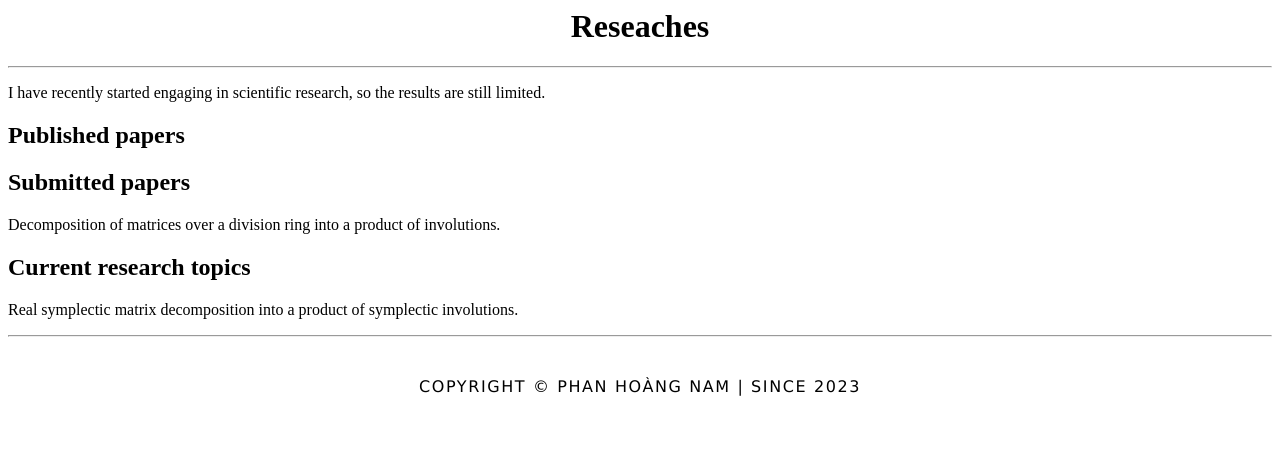
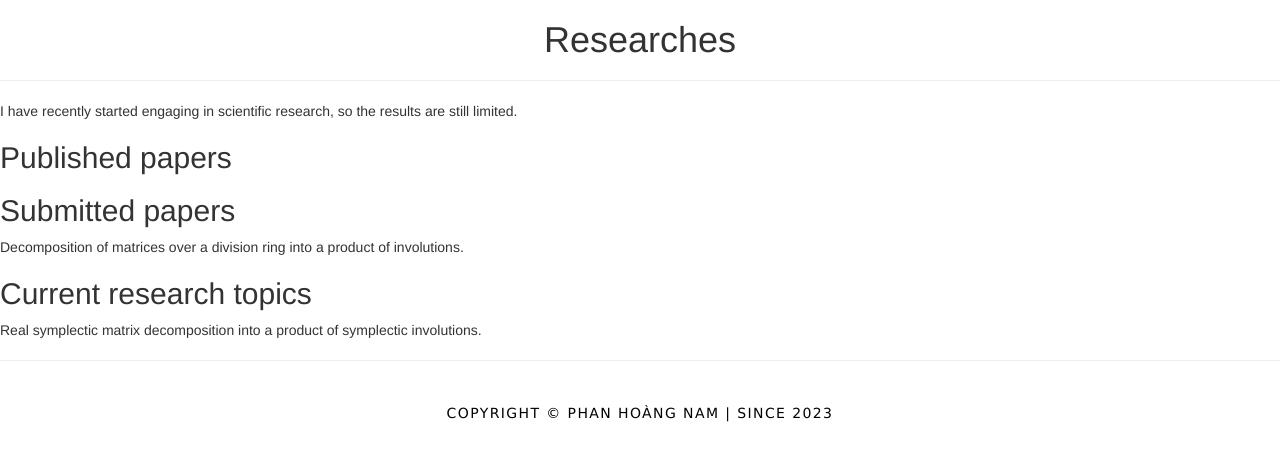
Before and after one commit to hoAngnaMPHan/hoangnamphan.github.io, a Jekyll site: the page researches.html, which Jekyll copies as it is, in a window 1280 px wide. Shown: the top 461 px of the page. Built offline with Jekyll 4.4.1, drawn with Linux system fonts in a browser that asks for light colours; nearby versions of some CDN libraries.

Commit message:
Update researches.html

```diff
--- a/researches.html
+++ b/researches.html
@@ -4,7 +4,7 @@
 <body>
 
 
-<h1><center> Reseaches</center></h1>
+<h1><center> Researches</center></h1>
     <hr>
 <p>I have recently started engaging in scientific research, so the results are still limited.</p>
 <h2>Published papers </h2>
@@ -16,6 +16,11 @@
   <h2> Current research topics </h2>
 
   <p>Real symplectic matrix decomposition into a product of symplectic involutions.</p>
+
+    <link href="https://maxcdn.bootstrapcdn.com/bootstrap/3.3.7/css/bootstrap.min.css" rel="stylesheet">
+<link href="latest-posts.css" rel="stylesheet">
+<script src="https://ajax.googleapis.com/ajax/libs/jquery/3.1.1/jquery.min.js"></script>
+<script src="https://maxcdn.bootstrapcdn.com/bootstrap/3.3.7/js/bootstrap.min.js"></script>
 
 </body>
 
```
